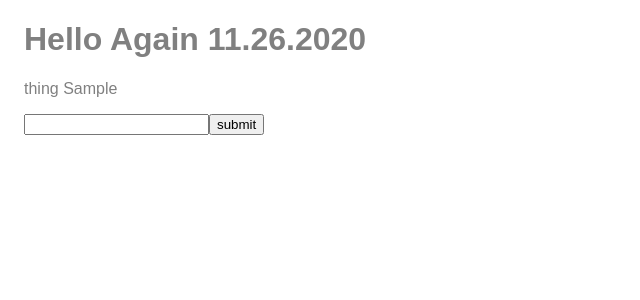
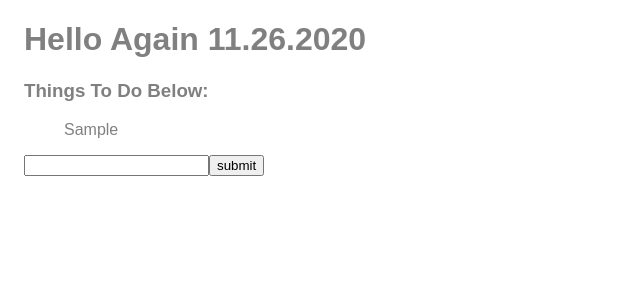
Before and after one commit to Raylin009/hello_again, a React app: page / in a window 1280 px wide. Both pictures are taken after typing "Sample" into the empty fields and a click on the input "submit". Shown: the top 300 px of the page, without its empty margins (0-640 px from the left). Built offline with nearby package versions, Linux system fonts and the light colour scheme.

Commit message:
rendering list itemsArr dynamc with List.js

```diff
--- /dev/null
+++ b/src/Components/todo/List.js
@@ -0,0 +1,13 @@
+import React from "react";
+
+const List = ({itemsArr}) => {
+  return (
+    <ol>
+      {itemsArr.map(
+        (ele)=>(<p>{ele}</p>)
+      )}
+    </ol>
+  );
+};
+
+export default List;
--- a/src/Components/todo/todo.js
+++ b/src/Components/todo/todo.js
@@ -1,4 +1,5 @@
 import React, { useState } from "react";
+import List from "./List.js";
 
 const Todo = () => {
   const [text, setText] = useState("");
@@ -15,7 +16,8 @@ const Todo = () => {
 
   return (
     <div>
-      <p>thing {item}</p>
+      <h3>Things To Do Below:</h3>
+      <List itemsArr={item}/>
       <form onSubmit={handleSubmit}>
         <input
           type="text"
```
Also changed, not shown: 1 other file (tests, documents, lock files or other folders).
